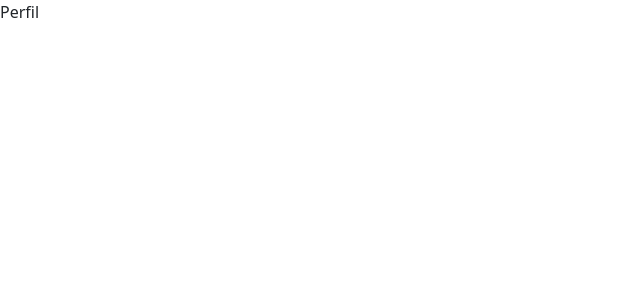
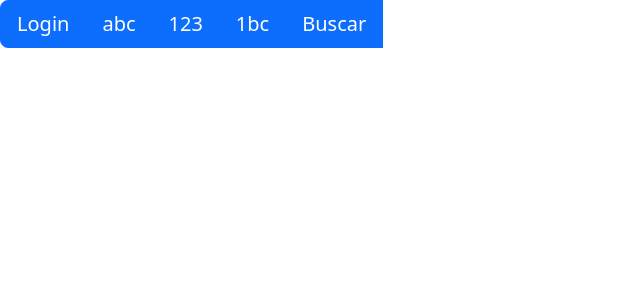
Before and after one commit to Voldeltiem/ProyectoFinalMarketPlace, a React (Vite) app in the folder MarketPlace/: page /perfil in a window 1280 px wide. Shown: the top 300 px of the page, without its empty margins (0-640 px from the left). Built offline with nearby package versions, Linux system fonts and the light colour scheme.

Commit message:
se intenta avazar
se intenta arreglar nav con location , se debe filtrar las opciones segun vista

```diff
--- a/MarketPlace/src/components/BarraBusqueda.jsx
+++ b/MarketPlace/src/components/BarraBusqueda.jsx
@@ -1,6 +1,7 @@
 import React from 'react'
 import Button from 'react-bootstrap/Button';
 import Modal from 'react-bootstrap/Modal';
+import Form from 'react-bootstrap/Form';
 
 function BarraBusqueda(props) {
     return (
@@ -11,22 +12,16 @@ function BarraBusqueda(props) {
                 aria-labelledby="contained-modal-title-vcenter"
                 centered
             >
-                <Modal.Header closeButton>
-                    <Modal.Title id="contained-modal-title-vcenter">
-                        Modal heading
-                    </Modal.Title>
-                </Modal.Header>
                 <Modal.Body>
-                    <h4>Centered Modal</h4>
-                    <p>
-                        Cras mattis consectetur purus sit amet fermentum. Cras justo odio,
-                        dapibus ac facilisis in, egestas eget quam. Morbi leo risus, porta ac
-                        consectetur ac, vestibulum at eros.
-                    </p>
+                    <Form.Group className="mb-3" controlId="exampleForm.ControlInput1">
+                        <Form.Label>Ingrese que desea buscar</Form.Label>
+                        <Form.Control type="email" placeholder="Ejemplo: Patito amarillo" />
+                    </Form.Group>
+                    <Modal.Footer>
+                        <Button onClick={props.onHide}>Buscar</Button>
+                    </Modal.Footer>
                 </Modal.Body>
-                <Modal.Footer>
-                    <Button onClick={props.onHide}>Buscar</Button>
-                </Modal.Footer>
+
             </Modal>
         </div>
     )
--- a/MarketPlace/src/components/Nava.jsx
+++ b/MarketPlace/src/components/Nava.jsx
@@ -1,6 +1,6 @@
 //mennu de navegacion superior para vista escritorio
 import React from 'react';
-import { useNavigate } from "react-router-dom";
+import { useLocation, useNavigate } from "react-router-dom";
 import Button from 'react-bootstrap/Button';
 import ButtonGroup from 'react-bootstrap/ButtonGroup';
 import ButtonToolbar from 'react-bootstrap/ButtonToolbar';
@@ -9,13 +9,16 @@ import BarraBusqueda from './BarraBusqueda';
 function Nava() {
 
   const navigate = useNavigate();
+  const location = useLocation();/**
+   * location comprueba la ruta y realiza una funcion segun eso
+   */
 
   const loginClick = () => {
-    navigate("./login")
+    navigate("/login")
   }
-  // const BuscarClick = () => {
-  //   navigate("./buscar")
-  // }
+const inicioClick = () => {
+  navigate("/")
+}
 
   const [modalShow, setModalShow] = React.useState(false);
 
@@ -24,10 +27,28 @@ function Nava() {
       <div id='menuContainer'>
         <ButtonToolbar aria-label="Toolbar with button groups">
           <ButtonGroup size='lg' className="me-2 botonFixes" aria-label="First group">
-
-            <Button onClick={loginClick}
-            >Login</Button>
-
+            {location.pathname === '/login' && location.pathname !== '/perfil'? (//si es igual a login ara lo primero
+              <Button onClick={inicioClick}>
+                Inicio
+              </Button>
+            ) : (//si no es igual a login ara lo segundo
+              <Button onClick={loginClick}>
+                Login
+              </Button>
+            )}
+            {location.pathname === '/perfil' ? (
+              // Mostrar tres botones específicos para la vista de perfil
+              <>
+                <Button>abc</Button>
+                <Button>123</Button>
+                <Button>1bc</Button>
+              </>
+            ) : (
+              // Mostrar el botón de login para otras vistas
+              <Button onClick={loginClick}>
+                Login
+              </Button>
+            )}
             <Button onClick={() => setModalShow(true)}>Buscar</Button>
             <BarraBusqueda
               show={modalShow}
--- a/MarketPlace/src/views/Perfil.jsx
+++ b/MarketPlace/src/views/Perfil.jsx
@@ -1,8 +1,14 @@
 import React from 'react'
+import Nava from "../components/Nava";
 
 function Perfil() {
   return (
-    <div>Perfil</div>
+    <div>
+      <Nava/>
+      <div>
+
+      </div>
+    </div>
   )
 }
 
```
